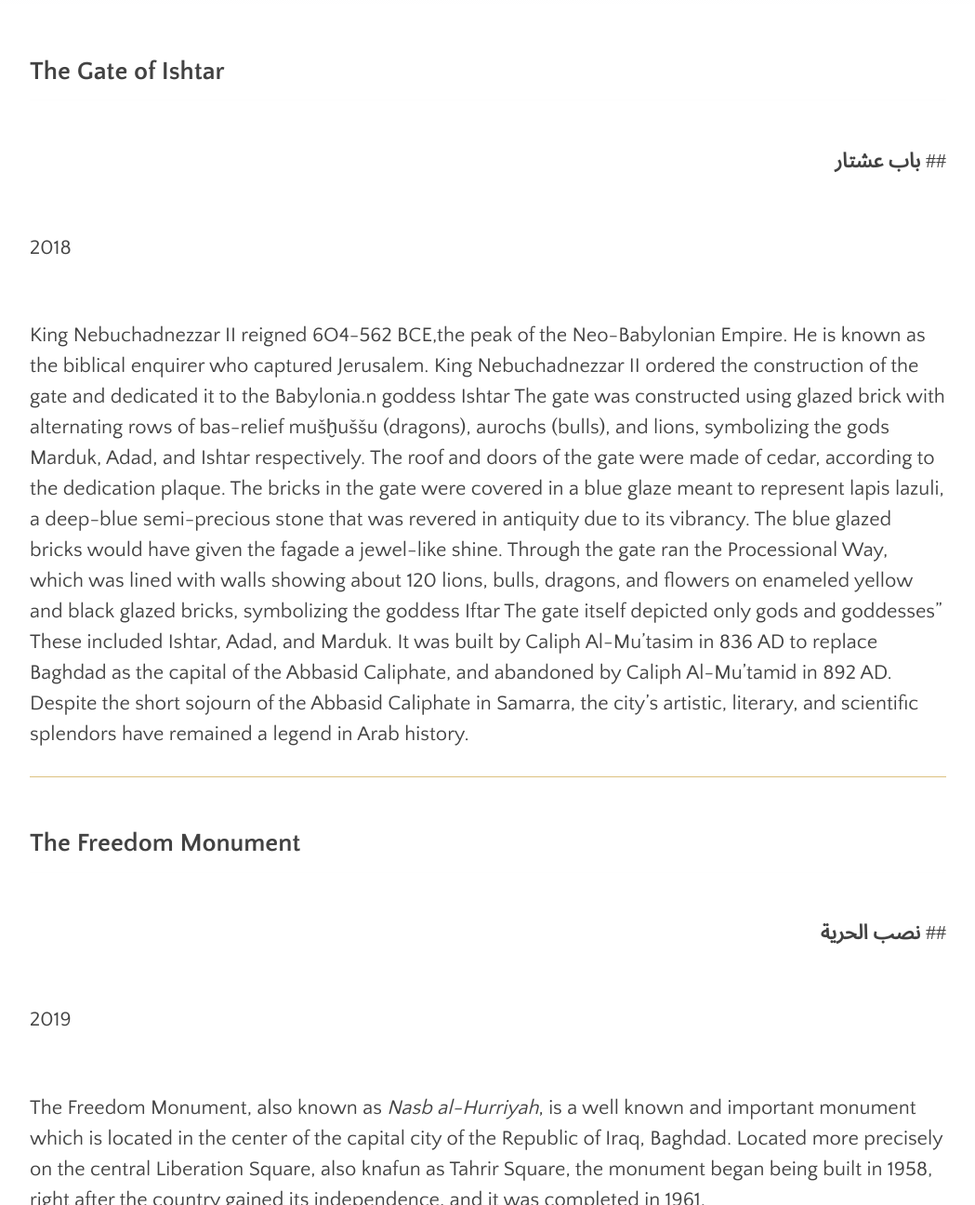
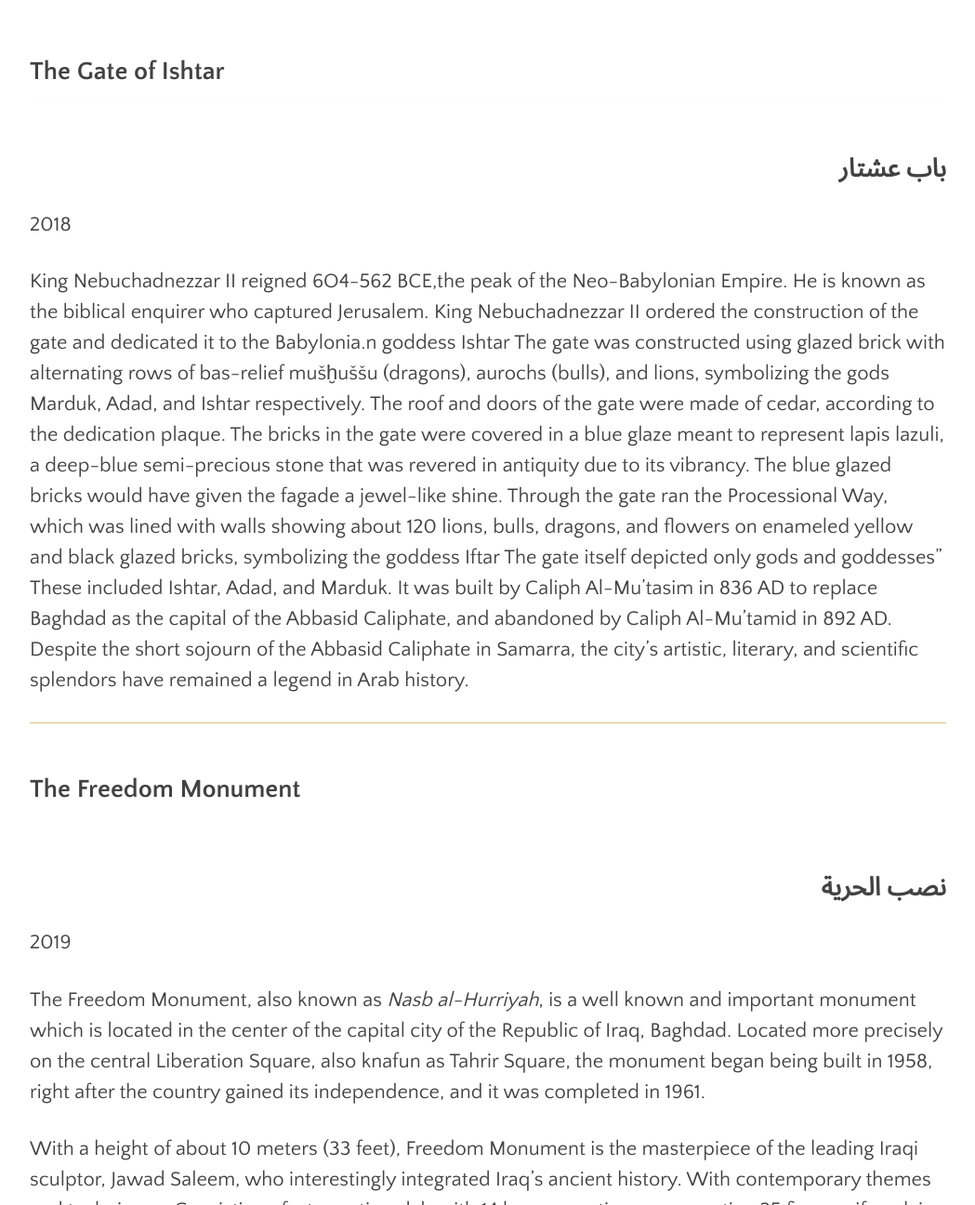
Before and after one commit to swat-ds/fps.swarthmore.edu, a Jekyll site: the page built from _posts/2020-01-30-sculptures-from-abdul-karim-awad.md, in a window 1280 px wide and 1400 px high, scrolled down 1365 px, cut to the strip 104-1400 px from the top of the window. Shown: the whole strip at 93% size, without its empty margins (115-1164 px from the left). Built offline with Jekyll 4.4.1, drawn with Linux system fonts in a browser that asks for light colours.

Commit message:
Update 2020-01-30-sculptures-from-abdul-karim-awad.md

```diff
--- a/_posts/2020-01-30-sculptures-from-abdul-karim-awad.md
+++ b/_posts/2020-01-30-sculptures-from-abdul-karim-awad.md
@@ -20,44 +20,44 @@ Inspired to change the narrative around Iraqi people and culture, Abdul Karim us
 
 
 ## **The Gate of Ishtar**
-<br/> ## **باب عشتار**
+## **باب عشتار**
 {: .ar}
-<br/> 2018
+2018
 
-<br/>King Nebuchadnezzar II reigned 6O4-562 BCE,the peak of the Neo-Babylonian Empire. He is known as the biblical enquirer who captured Jerusalem. King Nebuchadnezzar II ordered the construction of the gate and dedicated it to the Babylonia.n goddess Ishtar The gate was constructed using glazed brick with alternating rows of bas-relief  mušḫuššu (dragons), aurochs (bulls), and lions, symbolizing the gods Marduk, Adad, and Ishtar respectively. The roof and doors of the gate were made of cedar, according to the dedication plaque. The bricks in the gate were covered in a blue glaze meant to represent lapis lazuli, a deep-blue semi-precious stone that was revered in antiquity due to its vibrancy. The blue glazed bricks would have given the fagade a jewel-like shine. Through the gate ran the Processional Way, which was lined with walls showing about 120 lions, bulls, dragons, and flowers on enameled yellow and black glazed bricks, symbolizing the goddess Iftar The gate itself depicted only gods and goddesses" These included Ishtar, Adad, and Marduk. It was built by Caliph Al-Mu'tasim in 836 AD to replace Baghdad as the capital of the Abbasid Caliphate, and abandoned by Caliph Al-Mu'tamid in 892 AD. Despite the short sojourn of the Abbasid Caliphate in Samarra, the city's artistic, literary, and scientific splendors have remained a legend in Arab history.
+King Nebuchadnezzar II reigned 6O4-562 BCE,the peak of the Neo-Babylonian Empire. He is known as the biblical enquirer who captured Jerusalem. King Nebuchadnezzar II ordered the construction of the gate and dedicated it to the Babylonia.n goddess Ishtar The gate was constructed using glazed brick with alternating rows of bas-relief  mušḫuššu (dragons), aurochs (bulls), and lions, symbolizing the gods Marduk, Adad, and Ishtar respectively. The roof and doors of the gate were made of cedar, according to the dedication plaque. The bricks in the gate were covered in a blue glaze meant to represent lapis lazuli, a deep-blue semi-precious stone that was revered in antiquity due to its vibrancy. The blue glazed bricks would have given the fagade a jewel-like shine. Through the gate ran the Processional Way, which was lined with walls showing about 120 lions, bulls, dragons, and flowers on enameled yellow and black glazed bricks, symbolizing the goddess Iftar The gate itself depicted only gods and goddesses" These included Ishtar, Adad, and Marduk. It was built by Caliph Al-Mu'tasim in 836 AD to replace Baghdad as the capital of the Abbasid Caliphate, and abandoned by Caliph Al-Mu'tamid in 892 AD. Despite the short sojourn of the Abbasid Caliphate in Samarra, the city's artistic, literary, and scientific splendors have remained a legend in Arab history.
 
 
 <hr/>
 
 
 ## **The Freedom Monument**
-<br/> ## **نصب الحرية**
+## **نصب الحرية**
 {: .ar}
-<br/> 2019
+2019
 
-<br/>The Freedom Monument, also known as _Nasb al-Hurriyah_, is a well known and important monument which is located in the center of the capital city of the Republic of Iraq, Baghdad. Located more precisely on the central Liberation Square, also knafun as Tahrir Square, the monument began being built in 1958, right after the country gained its independence, and it was completed in 1961.
+The Freedom Monument, also known as _Nasb al-Hurriyah_, is a well known and important monument which is located in the center of the capital city of the Republic of Iraq, Baghdad. Located more precisely on the central Liberation Square, also knafun as Tahrir Square, the monument began being built in 1958, right after the country gained its independence, and it was completed in 1961.
 
-<br/>With a height of about 10 meters (33 feet), Freedom Monument is the masterpiece of the leading Iraqi sculptor, Jawad Saleem, who interestingly integrated Iraq's ancient history. With contemporary themes and techniques. Consisting of a travertine slab with 14 bronze castings representing 25 figures; if explains the historic events of Iraq which led up to the 14 July Revolution, which in turn led to the independence of the Republic.
+With a height of about 10 meters (33 feet), Freedom Monument is the masterpiece of the leading Iraqi sculptor, Jawad Saleem, who interestingly integrated Iraq's ancient history. With contemporary themes and techniques. Consisting of a travertine slab with 14 bronze castings representing 25 figures; if explains the historic events of Iraq which led up to the 14 July Revolution, which in turn led to the independence of the Republic.
 
 
 <hr/>
 
 
 ## **Ziggurat (or Great Ziggurat) of Ur**
-<br/> ## **زقورة اور**
+## **زقورة اور**
 {: .ar}
-<br/> 2019
+2019
 
-<br/>“This project is about sharing the Arab civilization. It is up to us to make American people, the people we are integrating with, to know our work and who we are… Islam is not about terrorism. I live my life to show people that my religion is about peace.”
+“This project is about sharing the Arab civilization. It is up to us to make American people, the people we are integrating with, to know our work and who we are… Islam is not about terrorism. I live my life to show people that my religion is about peace.”
 
 
 <hr/>
 
 
 ## **The Great Mosque of Sammara**
-<br/> ## **ملوية سامراء**
+## **ملوية سامراء**
 {: .ar}
-<br/> 2018
+2018
 
 A dominating, magnificent structure that was once the largest mosque in the lslamic World
 built by caliph At-Mutawakkit in 52 AD using bricks and clay. It has a rectangular plan measuring 24ox160 m with wails 1O m high and 2.65 m thick, supported by 44 towers. The courtyard was surrounded on all sides by an arcade. The greatest part of which was the one facing Holy Mecca
```
